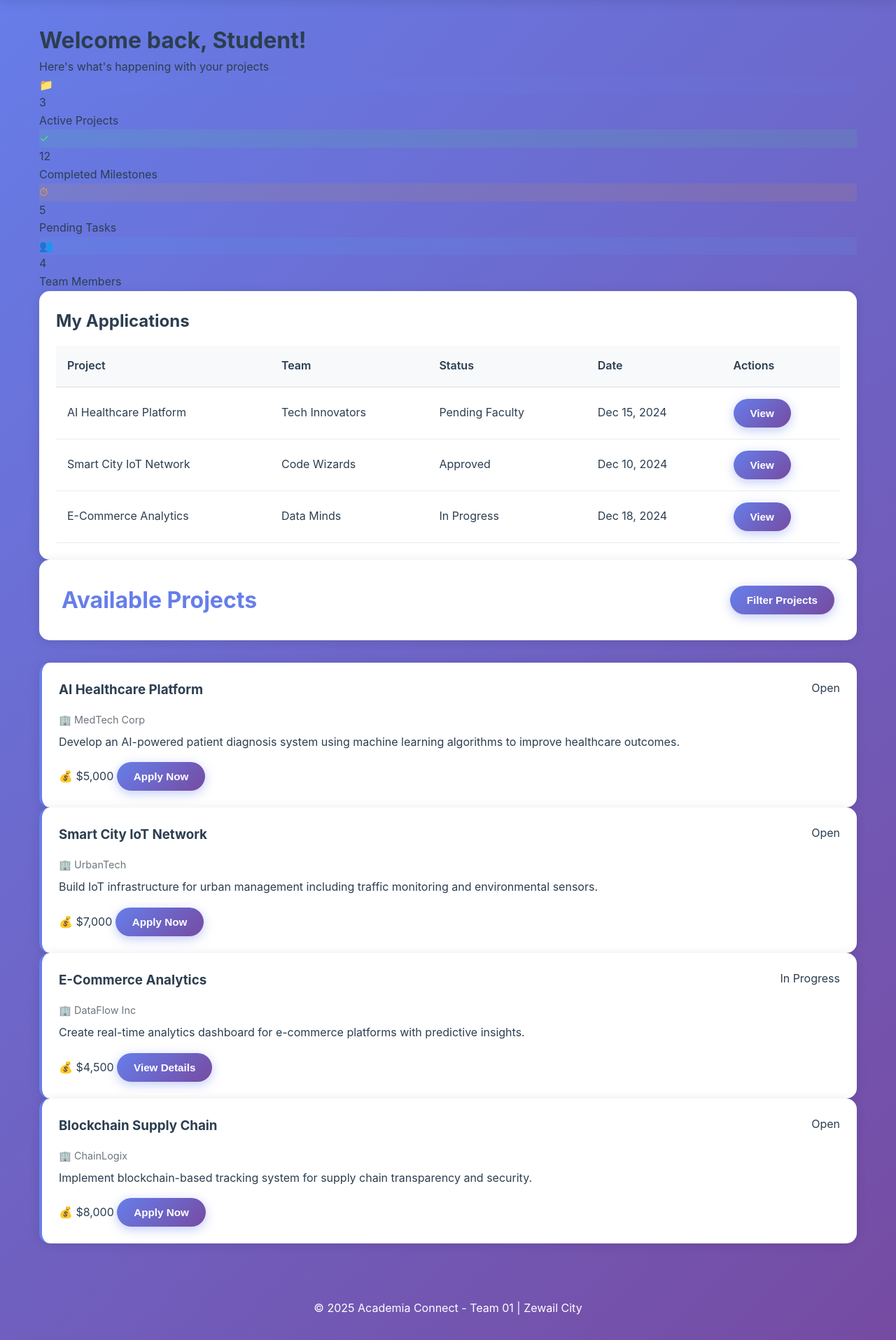
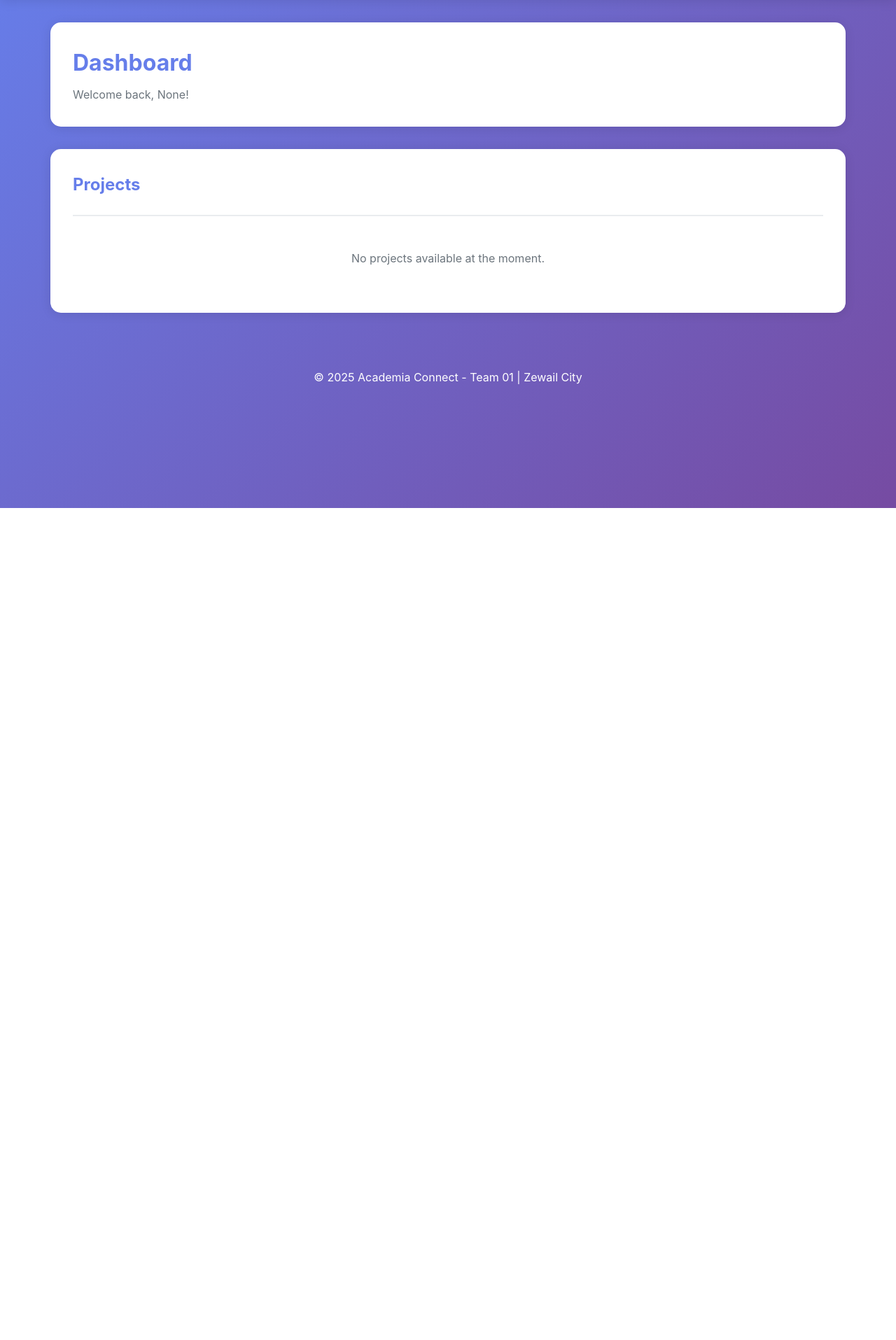
Before and after one commit to Caledoniancrow/AcademiaConnect_Team01, a Flask app: template app/templates/dashboard.html in a window 1280 px wide. Shown: the part 74-1989 px from the top of the page at 70% size. After the commit the page ends 800 px from the top, so only its background shows below. Run offline with Flask 3, Linux system fonts and the light colour scheme; the template is opened without the code that fills it, so the values that code supplies are empty.

Commit message:
home and dashboard

```diff
--- a/app/templates/dashboard.html
+++ b/app/templates/dashboard.html
@@ -1,144 +1,177 @@
 {% extends "base.html" %}
 
+{% block title %}Dashboard - Academia Connect{% endblock %}
+
 {% block content %}
-        <div id="dashboard" class="page-content">
-            <div class="dashboard-header">
-                <h1>Welcome back, Student!</h1>
-                <p>Here's what's happening with your projects</p>
+<div class="container">
+    <!-- Page Header -->
+    <div class="page-header">
+        <div>
+            <h1>
+                {% if role == 'Student' %}Student Dashboard
+                {% elif role == 'Faculty' %}Faculty Dashboard
+                {% elif role == 'Industry' %}Industry Dashboard
+                {% elif role == 'Admin' %}Admin Dashboard
+                {% else %}Dashboard
+                {% endif %}
+            </h1>
+            <p style="color: #6c757d; margin-top: 0.5rem;">
+                Welcome back, {{ session.get('username') }}!
+            </p>
+        </div>
+
+        {% if role == 'Industry' %}
+        <a href="#create-project" class="btn btn-primary">+ New Project</a>
+        {% elif role == 'Student' %}
+        <a href="{{ url_for('application_bp.create_team') }}" class="btn btn-primary">+ Create Team</a>
+        {% endif %}
+    </div>
+
+    <!-- INDUSTRY VIEW: Post New Project Form -->
+    {% if role == 'Industry' %}
+    <div class="card" id="create-project">
+        <div class="card-header">
+            <h3 class="card-title">🚀 Post a New Project</h3>
+            <p class="card-subtitle">Share your project idea with the academic community</p>
+        </div>
+        <form action="{{ url_for('main.create_project') }}" method="POST">
+            <div class="form-group">
+                <label for="title">Project Title</label>
+                <input
+                    type="text"
+                    id="title"
+                    name="title"
+                    class="form-control"
+                    placeholder="e.g., AI-Powered Customer Service Platform"
+                    required
+                >
             </div>
 
-            <div class="stats-grid">
-                <div class="stat-card">
-                    <div class="stat-header">
-                        <div class="stat-icon" style="background: rgba(102, 126, 234, 0.1); color: var(--primary);">📁</div>
-                    </div>
-                    <div class="stat-value">3</div>
-                    <div class="stat-label">Active Projects</div>
+            <div class="form-group">
+                <label for="description">Project Description</label>
+                <textarea
+                    id="description"
+                    name="description"
+                    class="form-control"
+                    placeholder="Describe the project goals, requirements, and expected deliverables..."
+                    required
+                ></textarea>
+            </div>
+
+            <button type="submit" class="btn btn-primary">Submit Proposal</button>
+        </form>
+    </div>
+    {% endif %}
+
+    <!-- PROJECT LIST (All Roles) -->
+    <div class="card">
+        <div class="card-header">
+            <h3 class="card-title">
+                {% if role == 'Industry' %}Your Posted Projects
+                {% elif role == 'Student' %}Available Projects
+                {% elif role == 'Faculty' %}All Projects
+                {% else %}Projects
+                {% endif %}
+            </h3>
+        </div>
+
+        {% if projects %}
+        <div class="grid grid-2">
+            {% for project in projects %}
+            <div class="project-card">
+                <div class="project-header">
+                    <h4 class="project-title">{{ project[1] }}</h4>
+                    <span class="project-status status-{{ project[3]|lower }}">
+                        {{ project[3] }}
+                    </span>
                 </div>
 
-                <div class="stat-card">
-                    <div class="stat-header">
-                        <div class="stat-icon" style="background: rgba(67, 233, 123, 0.1); color: var(--success);">✓</div>
-                    </div>
-                    <div class="stat-value">12</div>
-                    <div class="stat-label">Completed Milestones</div>
+                <div class="project-company">
+                    <span>🏢</span>
+                    <strong>{{ project[4] }}</strong>
                 </div>
 
-                <div class="stat-card">
-                    <div class="stat-header">
-                        <div class="stat-icon" style="background: rgba(255, 161, 23, 0.1); color: var(--warning);">⏱</div>
-                    </div>
-                    <div class="stat-value">5</div>
-                    <div class="stat-label">Pending Tasks</div>
+                <p class="project-description">{{ project[2][:150] }}{% if project[2]|length > 150 %}...{% endif %}</p>
+
+                <!-- STUDENT-SPECIFIC: Application Form -->
+                {% if role == 'Student' and project[3] == 'Approved' %}
+                <div class="project-actions">
+                    <form action="{{ url_for('application_bp.apply_to_project') }}" method="POST">
+                        <input type="hidden" name="project_id" value="{{ project[0] }}">
+
+                        <div class="form-group">
+                            <label for="team_id_{{ project[0] }}">Your Team ID</label>
+                            <input
+                                type="number"
+                                id="team_id_{{ project[0] }}"
+                                name="team_id"
+                                class="form-control"
+                                placeholder="Enter your team ID"
+                                required
+                            >
+                        </div>
+
+                        <div class="form-group">
+                            <label for="faculty_id_{{ project[0] }}">Faculty Supervisor ID</label>
+                            <input
+                                type="number"
+                                id="faculty_id_{{ project[0] }}"
+                                name="faculty_id"
+                                class="form-control"
+                                placeholder="Enter faculty ID"
+                                required
+                            >
+                        </div>
+
+                        <div class="form-group">
+                            <label for="proposal_{{ project[0] }}">Why is your team a good fit?</label>
+                            <textarea
+                                id="proposal_{{ project[0] }}"
+                                name="proposal"
+                                class="form-control"
+                                placeholder="Explain your team's qualifications..."
+                                required
+                            ></textarea>
+                        </div>
+
+                        <button type="submit" class="btn btn-primary btn-full">Apply to Project</button>
+                    </form>
                 </div>
+                {% endif %}
 
-                <div class="stat-card">
-                    <div class="stat-header">
-                        <div class="stat-icon" style="background: rgba(79, 172, 254, 0.1); color: var(--info);">👥</div>
-                    </div>
-                    <div class="stat-value">4</div>
-                    <div class="stat-label">Team Members</div>
+                <!-- FACULTY/INDUSTRY: View Only -->
+                {% if role in ['Faculty', 'Industry'] %}
+                <div class="project-actions">
+                    <button class="btn btn-outline btn-full">View Details</button>
                 </div>
+                {% endif %}
             </div>
+            {% endfor %}
+        </div>
+        {% else %}
+        <p style="text-align: center; color: #6c757d; padding: 2rem;">
+            No projects available at the moment.
+        </p>
+        {% endif %}
+    </div>
 
-            <div class="table-container">
-                <h2 style="margin-bottom: 1rem; color: var(--dark);">My Applications</h2>
-                <table>
-                    <thead>
-                        <tr>
-                            <th>Project</th>
-                            <th>Team</th>
-                            <th>Status</th>
-                            <th>Date</th>
-                            <th>Actions</th>
-                        </tr>
-                    </thead>
-                    <tbody>
-                        <tr>
-                            <td>AI Healthcare Platform</td>
-                            <td>Tech Innovators</td>
-                            <td><span class="status-badge open">Pending Faculty</span></td>
-                            <td>Dec 15, 2024</td>
-                            <td><button class="btn btn-primary btn-small">View</button></td>
-                        </tr>
-                        <tr>
-                            <td>Smart City IoT Network</td>
-                            <td>Code Wizards</td>
-                            <td><span class="status-badge completed">Approved</span></td>
-                            <td>Dec 10, 2024</td>
-                            <td><button class="btn btn-primary btn-small">View</button></td>
-                        </tr>
-                        <tr>
-                            <td>E-Commerce Analytics</td>
-                            <td>Data Minds</td>
-                            <td><span class="status-badge in-progress">In Progress</span></td>
-                            <td>Dec 18, 2024</td>
-                            <td><button class="btn btn-primary btn-small">View</button></td>
-                        </tr>
-                    </tbody>
-                </table>
+    <!-- ADMIN VIEW: Additional Management Options -->
+    {% if role == 'Admin' %}
+    <div class="grid grid-2">
+        <div class="card">
+            <div class="card-header">
+                <h3 class="card-title">👥 User Management</h3>
             </div>
+            <a href="#" class="btn btn-primary btn-full">Manage Users</a>
         </div>
 
-        <!-- PROJECTS PAGE -->
-        <div id="projects" class="page-content">
-            <div class="page-header">
-                <h1>Available Projects</h1>
-                <button class="btn btn-primary">Filter Projects</button>
+        <div class="card">
+            <div class="card-header">
+                <h3 class="card-title">✅ Pending Approvals</h3>
             </div>
-
-            <div class="projects-grid">
-                <div class="project-card">
-                    <div class="project-header">
-                        <h3>AI Healthcare Platform</h3>
-                        <span class="status-badge open">Open</span>
-                    </div>
-                    <p class="project-company">🏢 MedTech Corp</p>
-                    <p class="project-description">Develop an AI-powered patient diagnosis system using machine learning algorithms to improve healthcare outcomes.</p>
-                    <div class="project-footer">
-                        <span class="project-funding">💰 $5,000</span>
-                        <button class="btn btn-primary btn-small">Apply Now</button>
-                    </div>
-                </div>
-
-                <div class="project-card">
-                    <div class="project-header">
-                        <h3>Smart City IoT Network</h3>
-                        <span class="status-badge open">Open</span>
-                    </div>
-                    <p class="project-company">🏢 UrbanTech</p>
-                    <p class="project-description">Build IoT infrastructure for urban management including traffic monitoring and environmental sensors.</p>
-                    <div class="project-footer">
-                        <span class="project-funding">💰 $7,000</span>
-                        <button class="btn btn-primary btn-small">Apply Now</button>
-                    </div>
-                </div>
-
-                <div class="project-card">
-                    <div class="project-header">
-                        <h3>E-Commerce Analytics</h3>
-                        <span class="status-badge in-progress">In Progress</span>
-                    </div>
-                    <p class="project-company">🏢 DataFlow Inc</p>
-                    <p class="project-description">Create real-time analytics dashboard for e-commerce platforms with predictive insights.</p>
-                    <div class="project-footer">
-                        <span class="project-funding">💰 $4,500</span>
-                        <button class="btn btn-primary btn-small">View Details</button>
-                    </div>
-                </div>
-
-                <div class="project-card">
-                    <div class="project-header">
-                        <h3>Blockchain Supply Chain</h3>
-                        <span class="status-badge open">Open</span>
-                    </div>
-                    <p class="project-company">🏢 ChainLogix</p>
-                    <p class="project-description">Implement blockchain-based tracking system for supply chain transparency and security.</p>
-                    <div class="project-footer">
-                        <span class="project-funding">💰 $8,000</span>
-                        <button class="btn btn-primary btn-small">Apply Now</button>
-                    </div>
-                </div>
-            </div>
+            <a href="#" class="btn btn-primary btn-full">Review Pending Projects</a>
         </div>
+    </div>
+    {% endif %}
+</div>
 {% endblock %}
```
Also changed, not shown: app/templates/home.html (+6 -7 lines).
